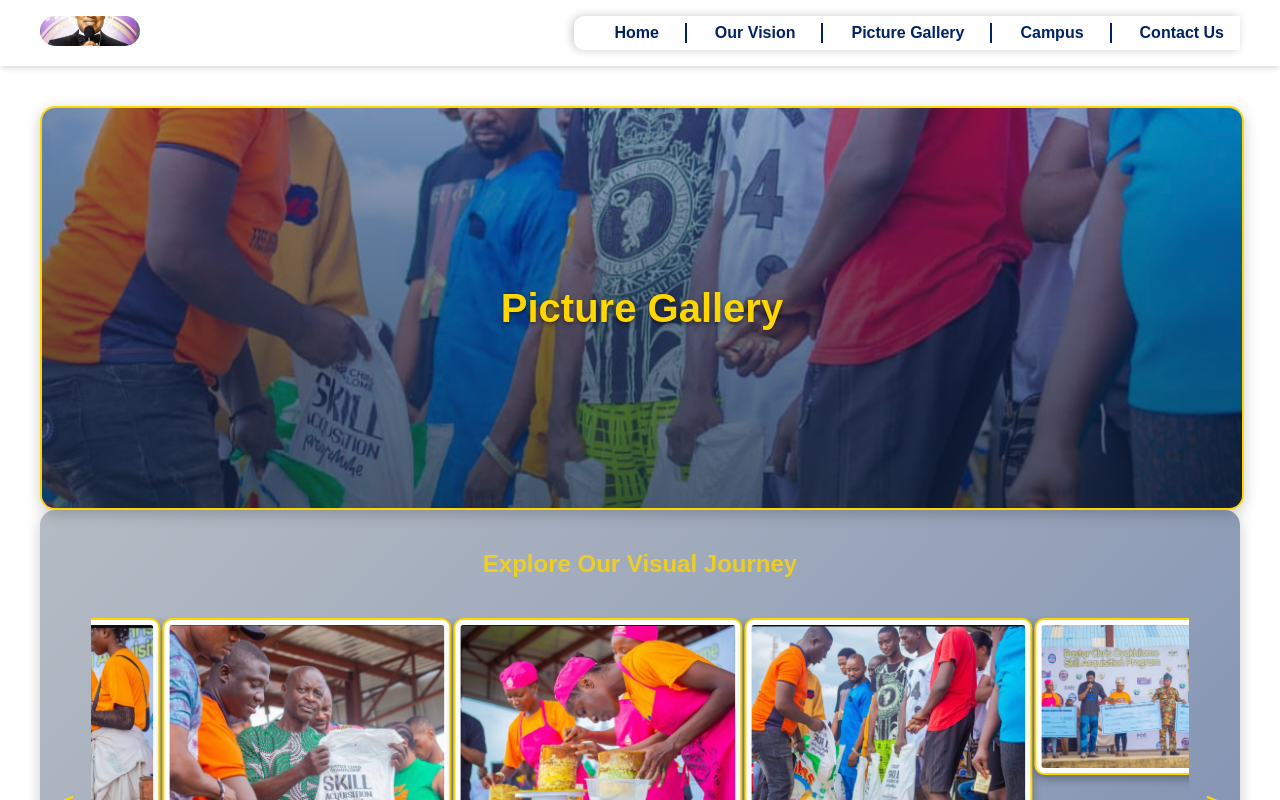
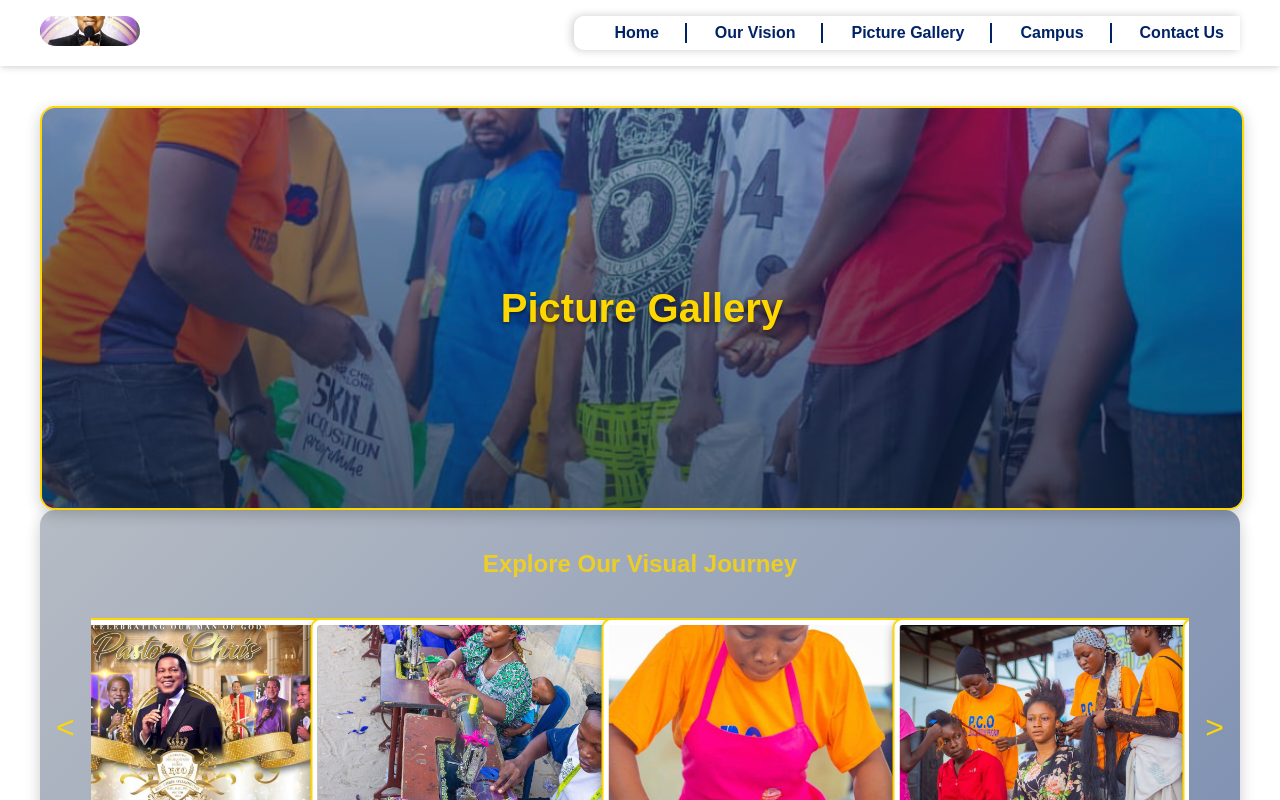
Before and after one commit to pco-skill-acquisition/pcoskillacquisition, a Next.js app: page /picture-gallery in a window 1280 px wide. Shown: the top 800 px of the page. Built offline with nearby package versions, Linux system fonts and the light colour scheme.

Commit message:
Uniform image sizes at 300x200px and seamless auto-scroll with first image repeat

```diff
--- a/app/picture-gallery/page.tsx
+++ b/app/picture-gallery/page.tsx
@@ -19,6 +19,7 @@ export default function PictureGallery() {
     '/image11.jpg',
     '/image12.jpg',
     '/image13.jpg',
+    '/image1.jpg', // Duplicate first image for seamless loop
   ];
 
   const [currentIndex, setCurrentIndex] = useState(0);
@@ -27,23 +28,23 @@ export default function PictureGallery() {
 
   useEffect(() => {
     const interval = setInterval(() => {
-      setCurrentIndex((prev) => (prev + 1) % images.length);
+      setCurrentIndex((prev) => (prev + 1) % (images.length - 1)); // Loop within original length
     }, 5000);
     return () => clearInterval(interval);
   }, [images.length]);
 
   useEffect(() => {
     if (carouselRef.current) {
-      carouselRef.current.style.transform = `translateX(-${currentIndex * 100}%)`;
+      carouselRef.current.style.transform = `translateX(-${currentIndex * 100 / (images.length - 1) * (images.length - 1) / images.length}%)`;
     }
   }, [currentIndex]);
 
   const handlePrev = () => {
-    setCurrentIndex((prev) => (prev - 1 + images.length) % images.length);
+    setCurrentIndex((prev) => (prev - 1 + images.length) % (images.length - 1));
   };
 
   const handleNext = () => {
-    setCurrentIndex((prev) => (prev + 1) % images.length);
+    setCurrentIndex((prev) => (prev + 1) % (images.length - 1));
   };
 
   const openLightbox = (src: string) => {
@@ -70,7 +71,7 @@ export default function PictureGallery() {
             <div className={styles.carousel} ref={carouselRef}>
               {images.map((src, index) => (
                 <div key={index} className={styles.carouselItem} onClick={() => openLightbox(src)}>
-                  <Image src={src} alt={`Skill Acquisition Moment ${index + 1}`} width={300} height={200} className={styles.carouselImage} />
+                  <Image src={src} alt={`Skill Acquisition Moment ${index < images.length - 1 ? index + 1 : 1}`} width={300} height={200} className={styles.carouselImage} />
                 </div>
               ))}
             </div>
--- a/app/picture-gallery/style.module.css
+++ b/app/picture-gallery/style.module.css
@@ -116,8 +116,8 @@
 }
 
 .carouselImage {
-  width: 100%;
-  height: auto;
+  width: 300px;
+  height: 200px;
   object-fit: cover;
   border: 2px solid #ffd700;
   border-radius: 10px;
```
